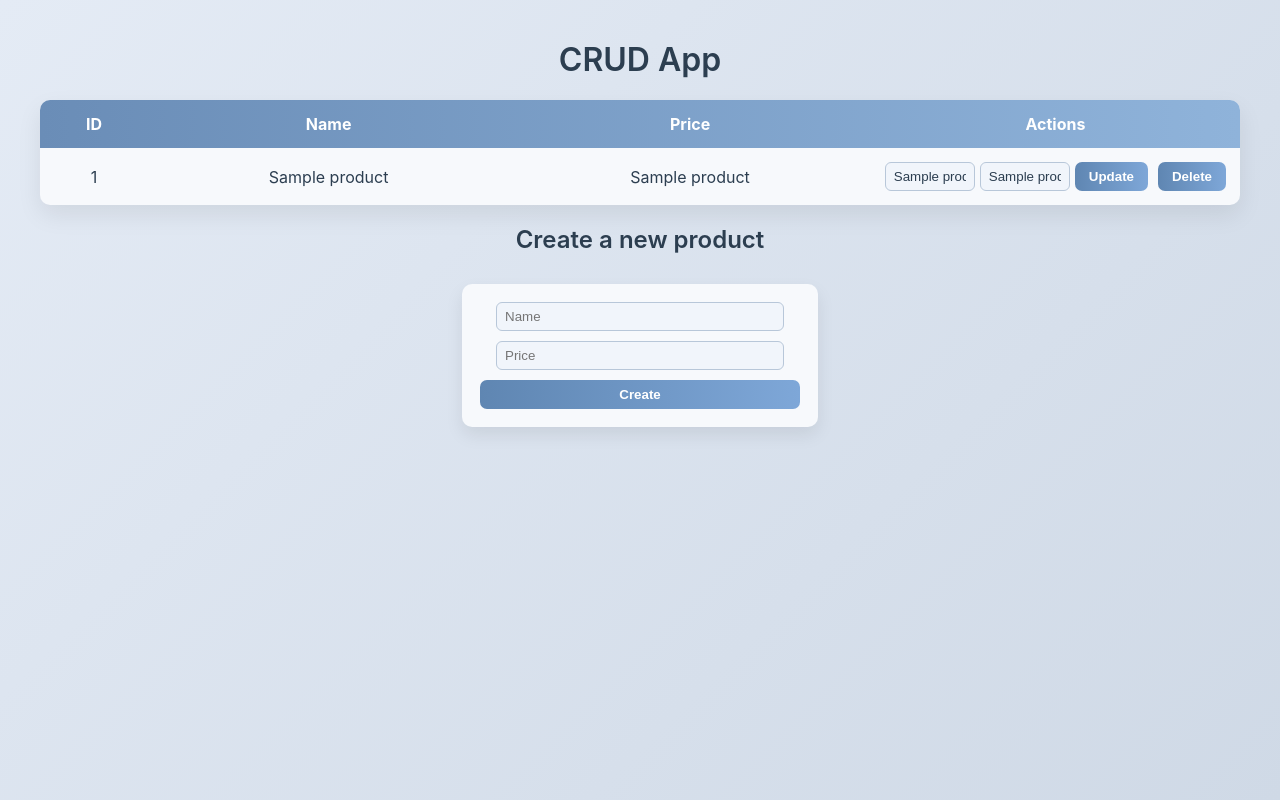
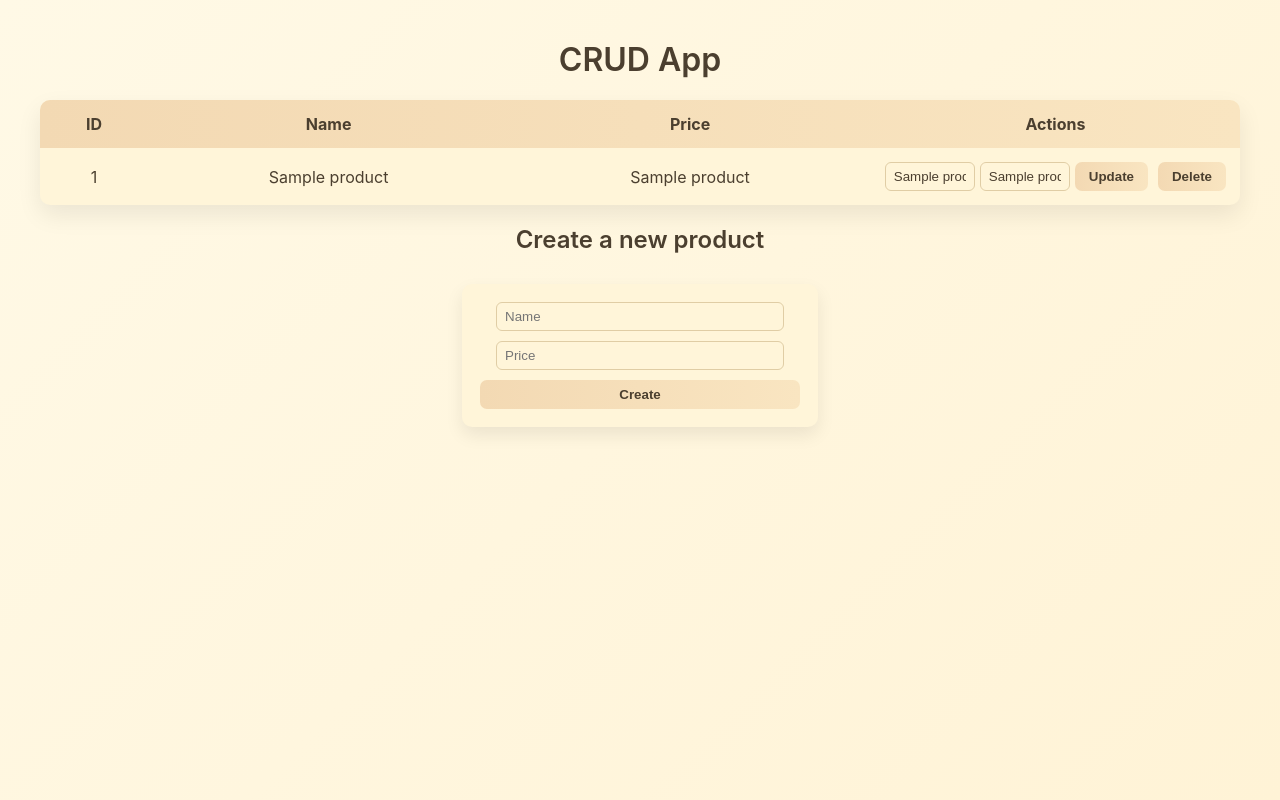
Before and after one commit to RGGH/flask_postgres, a Flask app: page / in a window 1280 px wide. Run offline with Flask 3, Linux system fonts and the light colour scheme; a database or web service that is not in the repository returns one stand-in record (values such as "Sample title"); some libraries are stand-ins or nearby versions.

Commit message:
Update css to pale

```diff
--- a/static/style.css
+++ b/static/style.css
@@ -1,10 +1,10 @@
 /* ===== Base ===== */
 body {
   font-family: -apple-system, BlinkMacSystemFont, "Segoe UI", Roboto, sans-serif;
-  background: linear-gradient(135deg, #e4ebf5, #cfd9e6);
+  background: linear-gradient(135deg, #fff9e6, #fff3d6); /* pale cream page background */
   margin: 0;
   padding: 40px;
-  color: #2c3e50;
+  color: #4b3f2f; /* dark brown text for readability */
   transition: background 0.3s, color 0.3s;
 }
 
@@ -18,15 +18,15 @@ table {
   width: 80%;
   margin: 20px auto;
   border-collapse: collapse;
-  background: #f7f9fc;
+  background: #fff5d9; /* warm cream for table */
   box-shadow: 0 10px 25px rgba(0, 0, 0, 0.08);
   border-radius: 10px;
   overflow: hidden;
 }
 
 thead {
-  background: linear-gradient(90deg, #6a8db7, #8fb3da);
-  color: white;
+  background: linear-gradient(90deg, #f3d9b3, #f9e5c1); /* header gradient */
+  color: #4b3f2f;
 }
 
 th, td {
@@ -35,20 +35,20 @@ th, td {
 }
 
 tbody tr:nth-child(even) {
-  background: #eef3f9;
+  background: #fff1cc; /* slightly darker cream for stripes */
 }
 
 tbody tr:hover {
-  background: #dde7f3;
+  background: #ffe8b3; /* highlight on hover */
 }
 
 /* ===== Inputs ===== */
 input[type="text"] {
   padding: 6px 8px;
-  border: 1px solid #b8c7d9;
+  border: 1px solid #e0cda5;
   border-radius: 6px;
-  background: #f1f5fb;
-  color: #2c3e50;
+  background: #fff5d9;
+  color: #4b3f2f;
   width: 90px;
 }
 
@@ -57,8 +57,8 @@ input[type="submit"] {
   padding: 7px 14px;
   border: none;
   border-radius: 7px;
-  background: linear-gradient(90deg, #5f86b2, #7ea7d8);
-  color: white;
+  background: linear-gradient(90deg, #f3d9b3, #f9e5c1);
+  color: #4b3f2f;
   font-weight: 600;
   cursor: pointer;
   transition: all 0.2s ease;
@@ -75,7 +75,7 @@ form[action="/create"] {
   width: 320px;
   margin: 30px auto;
   padding: 18px;
-  background: #f7f9fc;
+  background: #fff5d9; /* match table background */
   border-radius: 10px;
   box-shadow: 0 8px 18px rgba(0,0,0,0.08);
   text-align: center;
@@ -89,38 +89,3 @@ form[action="/create"] input[type="text"] {
 form[action="/create"] input[type="submit"] {
   width: 100%;
 }
-
-/* ===== Dark Mode ===== */
-@media (prefers-color-scheme: dark) {
-  body {
-    background: linear-gradient(135deg, #1c2330, #0f1622);
-    color: #e5ecf5;
-  }
-
-  table {
-    background: #1f2a38;
-    box-shadow: 0 10px 25px rgba(0, 0, 0, 0.5);
-  }
-
-  thead {
-    background: linear-gradient(90deg, #3c5c85, #5479a6);
-  }
-
-  tbody tr:nth-child(even) {
-    background: #243244;
-  }
-
-  tbody tr:hover {
-    background: #2d3e55;
-  }
-
-  input[type="text"] {
-    background: #1a2431;
-    border: 1px solid #3a4b60;
-    color: #e5ecf5;
-  }
-
-  form[action="/create"] {
-    background: #1f2a38;
-  }
-}
```
